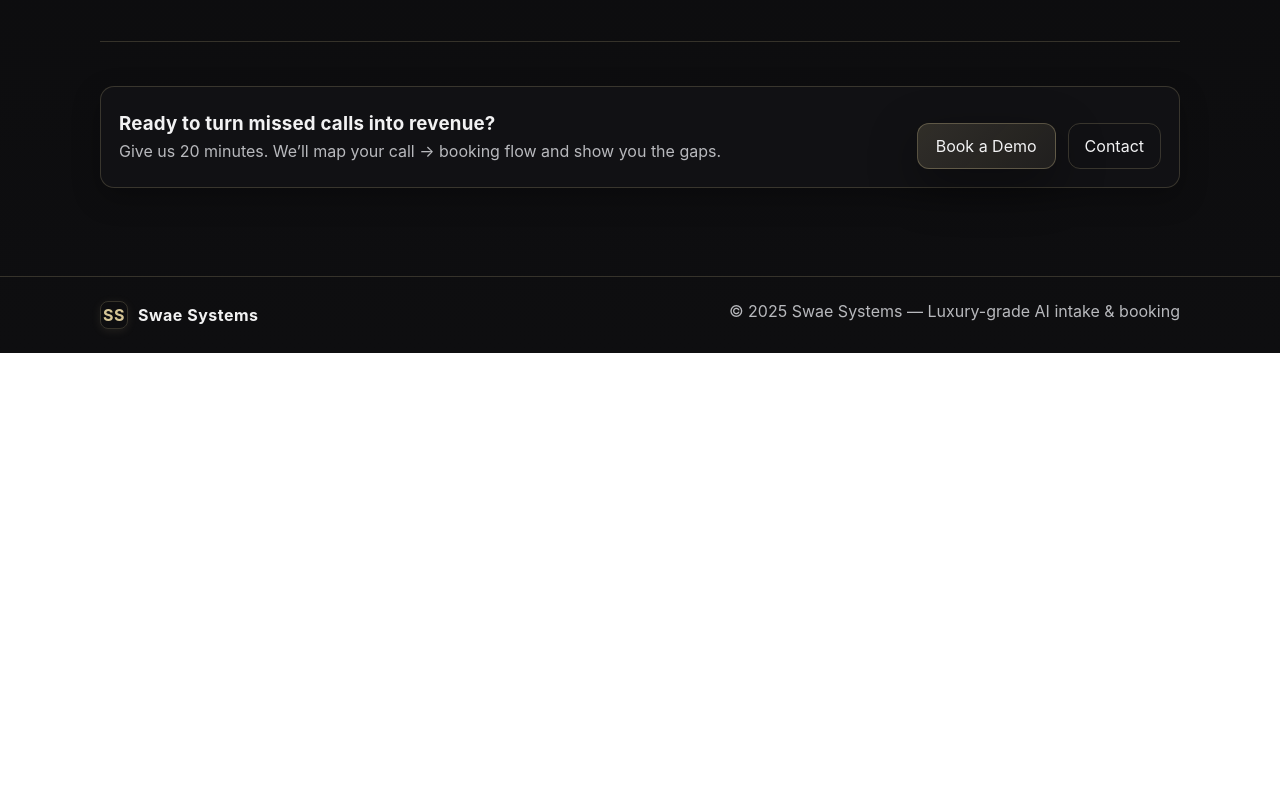
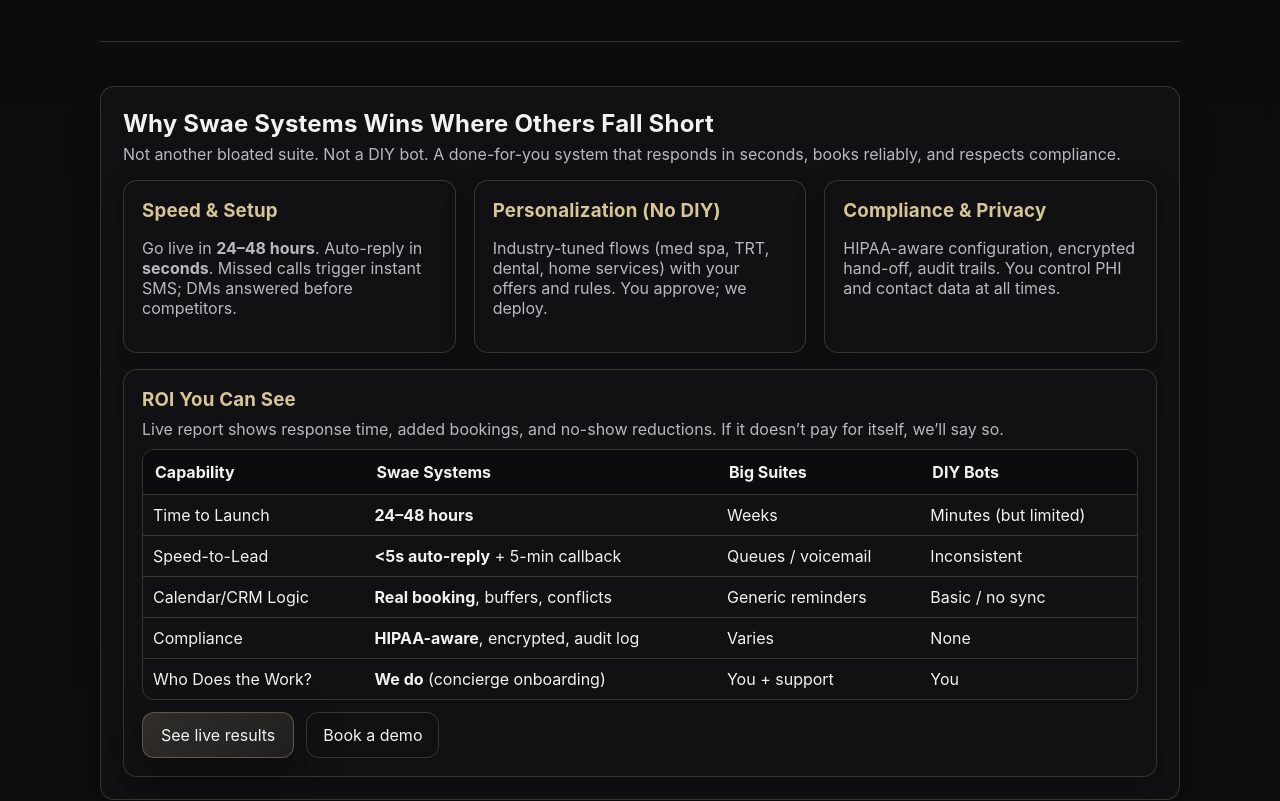
Before and after one commit to swaesystems/SwaeSystems, a plain HTML site: page index.html in a window 1280 px wide. Shown: the part 1155-1956 px from the top of the page. Before the commit the page ends 1508 px from the top, so only its background shows below. Drawn offline with Linux system fonts and the light colour scheme.

Commit message:
Update index.html

```diff
--- a/index.html
+++ b/index.html
@@ -62,7 +62,7 @@
       box-shadow:0 2px 10px rgba(214,198,150,.10) /* subtle brand glow */
     }
     .links{display:flex;gap:18px;align-items:center}
-    .links a{padding:14px 6px; letter-spacing:.22px} /* +2px vertical breathing */
+    .links a{padding:14px 6px; letter-spacing:.22px} /* a bit more breathing room */
     .btn{padding:12px 16px;border:1px solid var(--line);border-radius:12px;line-height:1}
     .btn:hover{border-color:var(--gold); box-shadow:0 6px 18px rgba(214,198,150,.12)}
 
@@ -94,9 +94,9 @@
     }
     h1{
       font-size:clamp(30px,6vw,48px);
-      line-height:1.10;            /* a hair more breathing room */
+      line-height:1.10;
       margin:16px 0 10px;
-      letter-spacing:.24px;        /* tighter luxury look */
+      letter-spacing:.24px;
     }
     .lead{color:var(--muted);font-size:clamp(14px,2.5vw,18px);line-height:1.72;max-width:740px}
     .cta{display:flex;gap:12px;margin-top:18px;flex-wrap:wrap}
@@ -128,7 +128,7 @@
       padding:18px;box-shadow:var(--shadow-soft); transition:transform .22s ease, box-shadow .22s ease
     }
     .card h3{margin:0 0 6px;color:var(--gold);letter-spacing:.2px}
-    .card:hover{ transform:translateY(-2px); box-shadow:0 16px 36px rgba(0,0,0,.32)} /* soft lift */
+    .card:hover{ transform:translateY(-2px); box-shadow:0 16px 36px rgba(0,0,0,.32)}
     .muted{color:var(--muted)}
     @media (max-width:900px){.grid3{grid-template-columns:1fr}}
 
@@ -227,6 +227,87 @@
     </div>
   </section>
 
+  <!-- NEW: Why Swae Systems Wins section -->
+  <section class="section" id="why-swae">
+    <div class="card" style="padding:22px">
+      <h2 style="margin:0 0 6px;letter-spacing:.2px">Why Swae Systems Wins Where Others Fall Short</h2>
+      <p class="muted" style="margin:0 0 16px">Not another bloated suite. Not a DIY bot. A done-for-you system that responds in seconds, books reliably, and respects compliance.</p>
+
+      <div class="grid3" style="margin-top:6px">
+        <div class="card">
+          <h3 style="margin:0 0 6px;color:var(--gold)">Speed & Setup</h3>
+          <p class="muted">Go live in <b>24–48 hours</b>. Auto-reply in <b>seconds</b>. Missed calls trigger instant SMS; DMs answered before competitors.</p>
+        </div>
+
+        <div class="card">
+          <h3 style="margin:0 0 6px;color:var(--gold)">Personalization (No DIY)</h3>
+          <p class="muted">Industry-tuned flows (med spa, TRT, dental, home services) with your offers and rules. You approve; we deploy.</p>
+        </div>
+
+        <div class="card">
+          <h3 style="margin:0 0 6px;color:var(--gold)">Compliance & Privacy</h3>
+          <p class="muted">HIPAA-aware configuration, encrypted hand-off, audit trails. You control PHI and contact data at all times.</p>
+        </div>
+      </div>
+
+      <div class="card" style="margin-top:16px">
+        <h3 style="margin:0 0 8px;color:var(--gold)">ROI You Can See</h3>
+        <p class="muted" style="margin:0 0 10px">Live report shows response time, added bookings, and no-show reductions. If it doesn’t pay for itself, we’ll say so.</p>
+
+        <div style="overflow:auto;border:1px solid var(--line);border-radius:12px">
+          <table style="width:100%;border-collapse:collapse">
+            <thead>
+              <tr style="background:#0c0c0e">
+                <th style="text-align:left;padding:12px;border-bottom:1px solid var(--line)">Capability</th>
+                <th style="text-align:left;padding:12px;border-bottom:1px solid var(--line)">Swae Systems</th>
+                <th style="text-align:left;padding:12px;border-bottom:1px solid var(--line)">Big Suites</th>
+                <th style="text-align:left;padding:12px;border-bottom:1px solid var(--line)">DIY Bots</th>
+              </tr>
+            </thead>
+            <tbody>
+              <tr>
+                <td style="padding:10px;border-top:1px solid var(--line)">Time to Launch</td>
+                <td style="padding:10px;border-top:1px solid var(--line)"><b>24–48 hours</b></td>
+                <td style="padding:10px;border-top:1px solid var(--line)">Weeks</td>
+                <td style="padding:10px;border-top:1px solid var(--line)">Minutes (but limited)</td>
+              </tr>
+              <tr>
+                <td style="padding:10px;border-top:1px solid var(--line)">Speed-to-Lead</td>
+                <td style="padding:10px;border-top:1px solid var(--line)"><b><5s auto-reply</b> + 5-min callback</td>
+                <td style="padding:10px;border-top:1px solid var(--line)">Queues / voicemail</td>
+                <td style="padding:10px;border-top:1px solid var(--line)">Inconsistent</td>
+              </tr>
+              <tr>
+                <td style="padding:10px;border-top:1px solid var(--line)">Calendar/CRM Logic</td>
+                <td style="padding:10px;border-top:1px solid var(--line)"><b>Real booking</b>, buffers, conflicts</td>
+                <td style="padding:10px;border-top:1px solid var(--line)">Generic reminders</td>
+                <td style="padding:10px;border-top:1px solid var(--line)">Basic / no sync</td>
+              </tr>
+              <tr>
+                <td style="padding:10px;border-top:1px solid var(--line)">Compliance</td>
+                <td style="padding:10px;border-top:1px solid var(--line)"><b>HIPAA-aware</b>, encrypted, audit log</td>
+                <td style="padding:10px;border-top:1px solid var(--line)">Varies</td>
+                <td style="padding:10px;border-top:1px solid var(--line)">None</td>
+              </tr>
+              <tr>
+                <td style="padding:10px;border-top:1px solid var(--line)">Who Does the Work?</td>
+                <td style="padding:10px;border-top:1px solid var(--line)"><b>We do</b> (concierge onboarding)</td>
+                <td style="padding:10px;border-top:1px solid var(--line)">You + support</td>
+                <td style="padding:10px;border-top:1px solid var(--line)">You</td>
+              </tr>
+            </tbody>
+          </table>
+        </div>
+
+        <div class="cta" style="margin-top:12px">
+          <a class="primary" href="proof.html">See live results</a>
+          <a class="ghost" href="book.html">Book a demo</a>
+        </div>
+      </div>
+    </div>
+  </section>
+  <!-- END NEW SECTION -->
+
   <section class="section">
     <div class="card" style="display:flex;flex-wrap:wrap;gap:18px;align-items:center;justify-content:space-between">
       <div>
```
